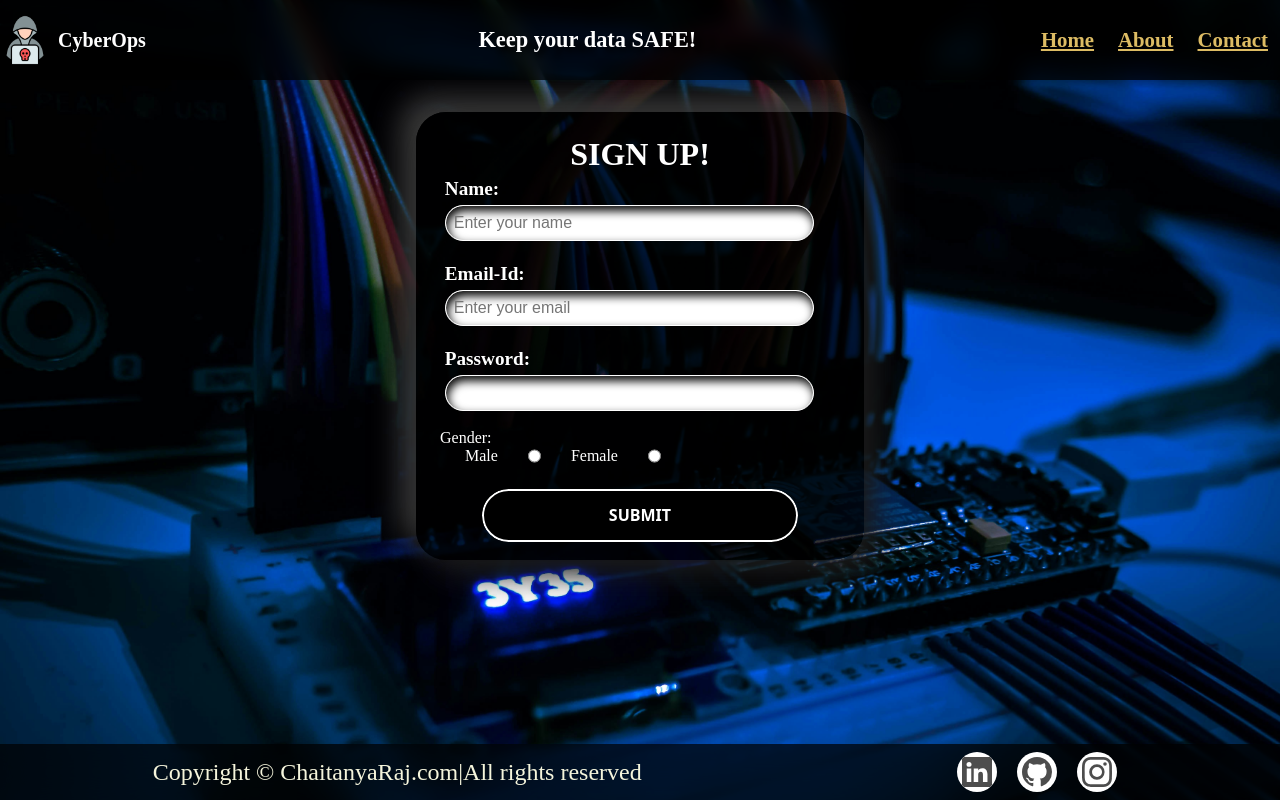
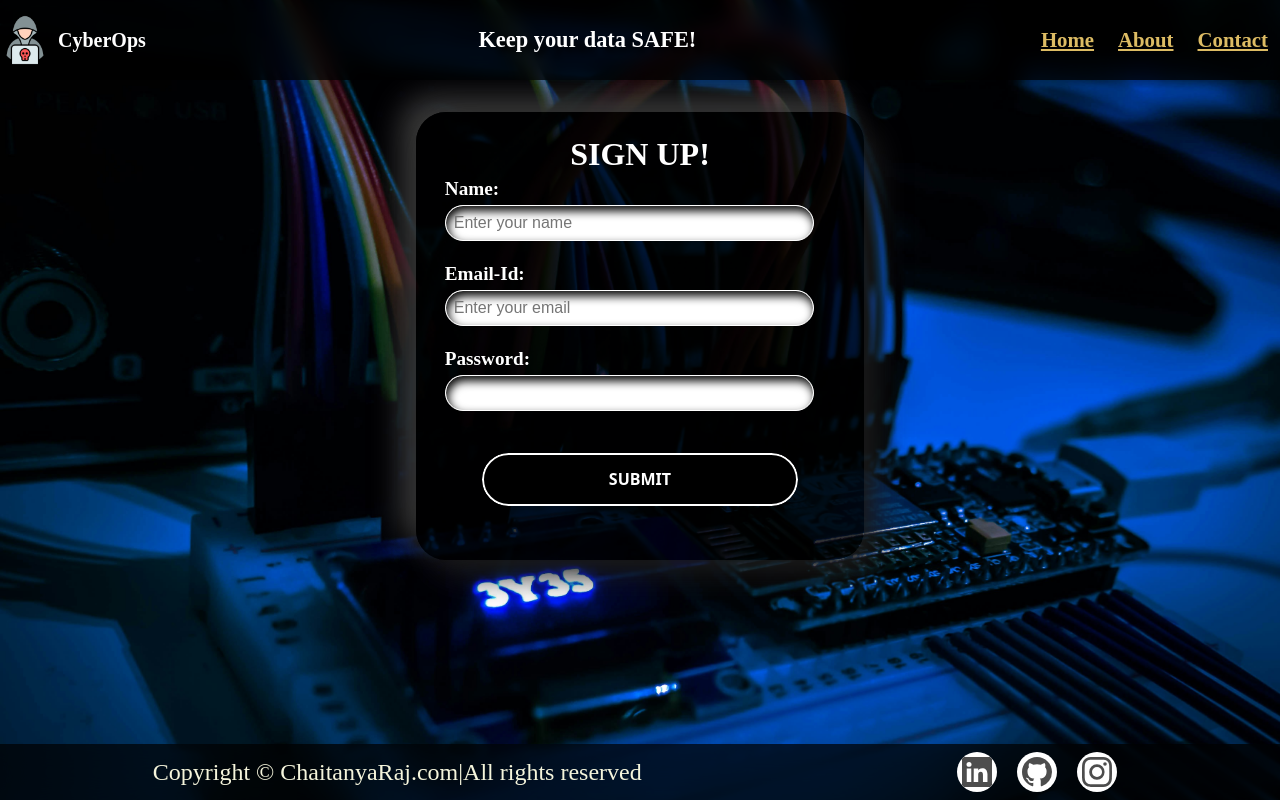
Before and after one commit to chaitanraj/BUDDY, a React (Vite) app: page /signup in a window 1280 px wide. Built offline with nearby package versions, Linux system fonts and the light colour scheme.

Commit message:
Minor frontend changes.

```diff
--- a/src/Signup/Signup.jsx
+++ b/src/Signup/Signup.jsx
@@ -21,7 +21,7 @@ const Signup = () => {
     e.preventDefault();
 
   const { name, email, password, gender } = formData;
-    if (!name || !email || !password || !gender)
+    if (!name || !email || !password)
       {
       alert("Please fill in all the fields.");
       return;
@@ -78,27 +78,6 @@ const Signup = () => {
               onChange={handleChange}
             />
           </div>
-          <div className={styles.gender}>
-            <label>Gender: </label>
-            <div className={styles.radiobtn}>
-              <label>Male </label>
-              <input
-                type="radio"
-                name="gender"
-                value="male"
-                checked={formData.gender === "male"}
-                onChange={handleChange}
-              />
-              <label>Female </label>
-              <input
-                type="radio"
-                name="gender"
-                value="female"
-                checked={formData.gender === "female"}
-                onChange={handleChange}
-              />
-            </div>
-          </div>
           <div className={styles.submitbtn}>
             <button className={styles.btn17} type="submit">
               <span className={styles.textcontainer}>
```
Also changed, not shown: src/Loginresult/Loginresult.jsx (+0 -27 lines).
